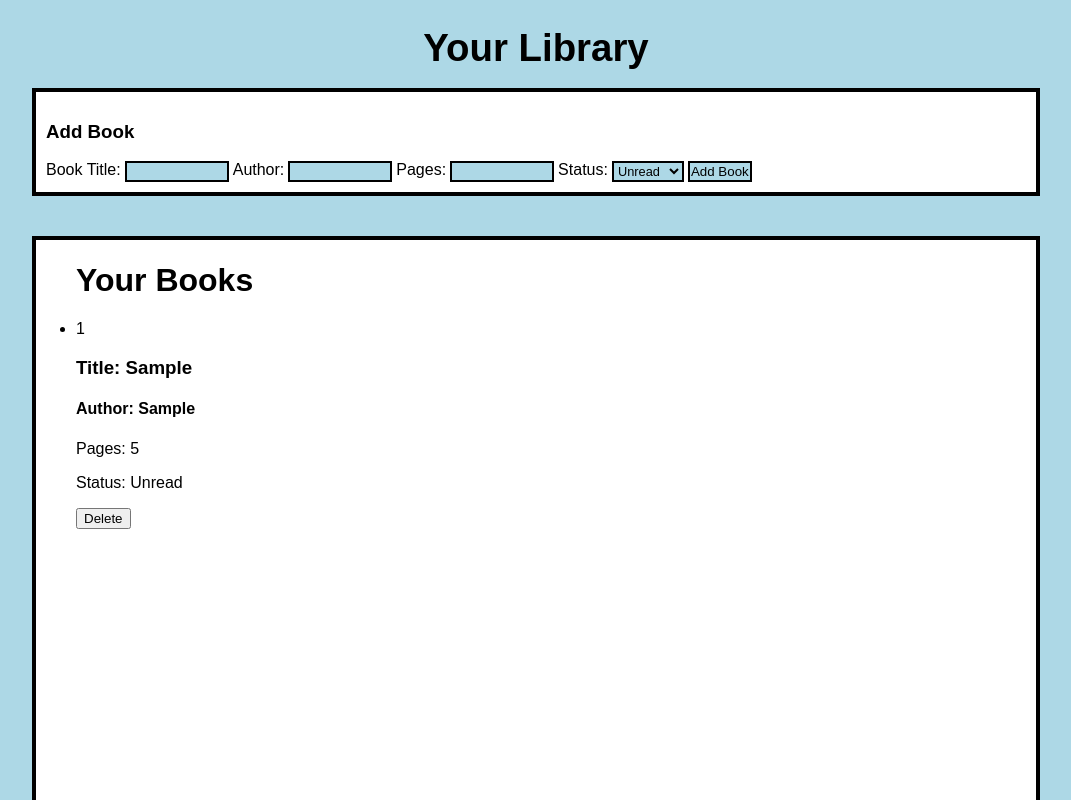
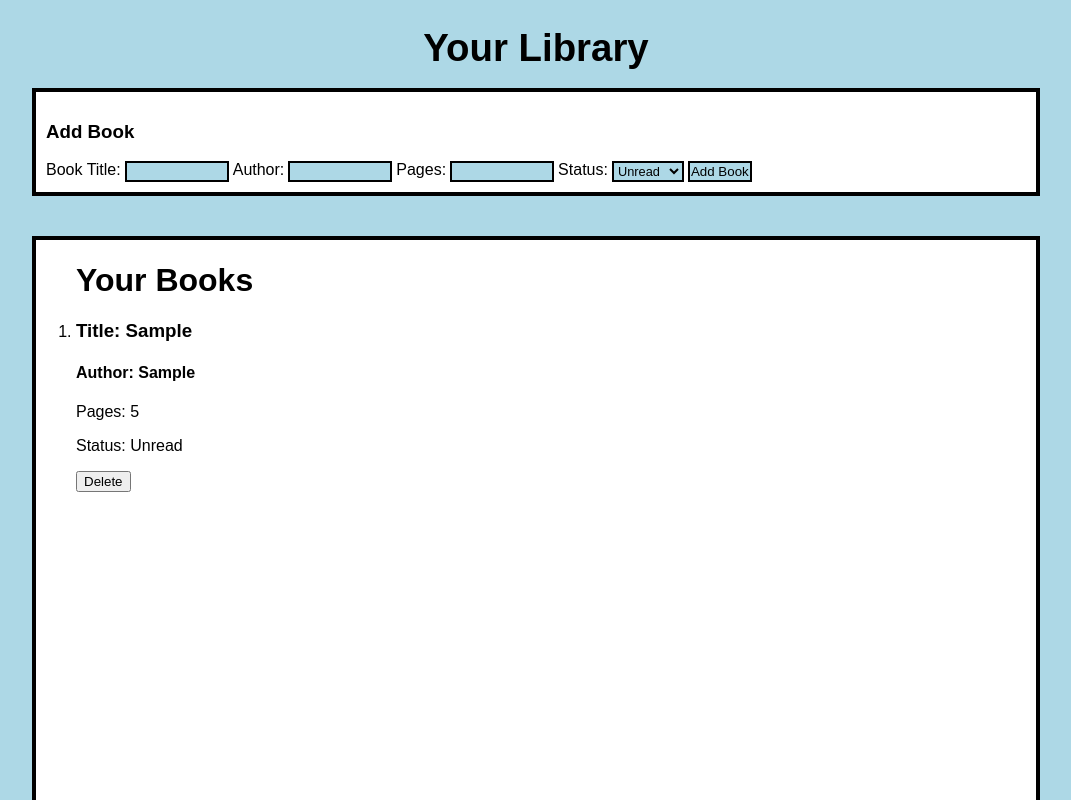
Before and after one commit to stpafk/library-react, a React (Create React App) app: page / in a window 1280 px wide. Both pictures are taken after typing "Sample", "Sample", "5" into the empty fields and a click on the button "Add Book". Shown: the top 800 px of the page, without its empty margins (104-1175 px from the left). Built offline with nearby package versions, Linux system fonts and the light colour scheme; a web font is replaced by a local one.

Commit message:
correct ul to ol

```diff
--- a/src/App.js
+++ b/src/App.js
@@ -13,7 +13,6 @@ class App extends Component {
                     pages: "",
                     id: uniqid(),
                     status: "",
-                    number: 1,
                 },
             books: [],
         };
@@ -34,7 +33,6 @@ class App extends Component {
         });
     }
 
-
     onSubmitBook = (e) => {
         e.preventDefault();
         this.setState({
@@ -45,7 +43,6 @@ class App extends Component {
                 pages: "",
                 id: uniqid(),
                 status: "",
-                number: this.state.book.number + 1,
             },
         });
     }
--- a/src/components/Books.js
+++ b/src/components/Books.js
@@ -4,7 +4,7 @@ const View = (props) => {
     const {books, deleteBook} = props;
 
     return (
-        <ul>
+        <ol>
             {books.length === 0 ?
             <h1 className="empty">No books registered yet.</h1> : <h1 className="Title">Your Books</h1>}
             {books.map((book) => {
@@ -12,7 +12,7 @@ const View = (props) => {
                     book.status = "Unread";
                 }
                 return <div className="bookDiv" id={book.id}>
-                    <li key={book.id}>{book.number}
+                    <li key={book.id}>
                         <h3 className="bookTitle">Title: {book.title}</h3>
                         <h4 className="bookAuthor">Author: {book.author}</h4>
                         <p className="bookPages">Pages: {book.pages}</p>
@@ -22,7 +22,7 @@ const View = (props) => {
                     </li>
                 </div>
             })}
-        </ul>
+        </ol>
     )
 
 }
```
